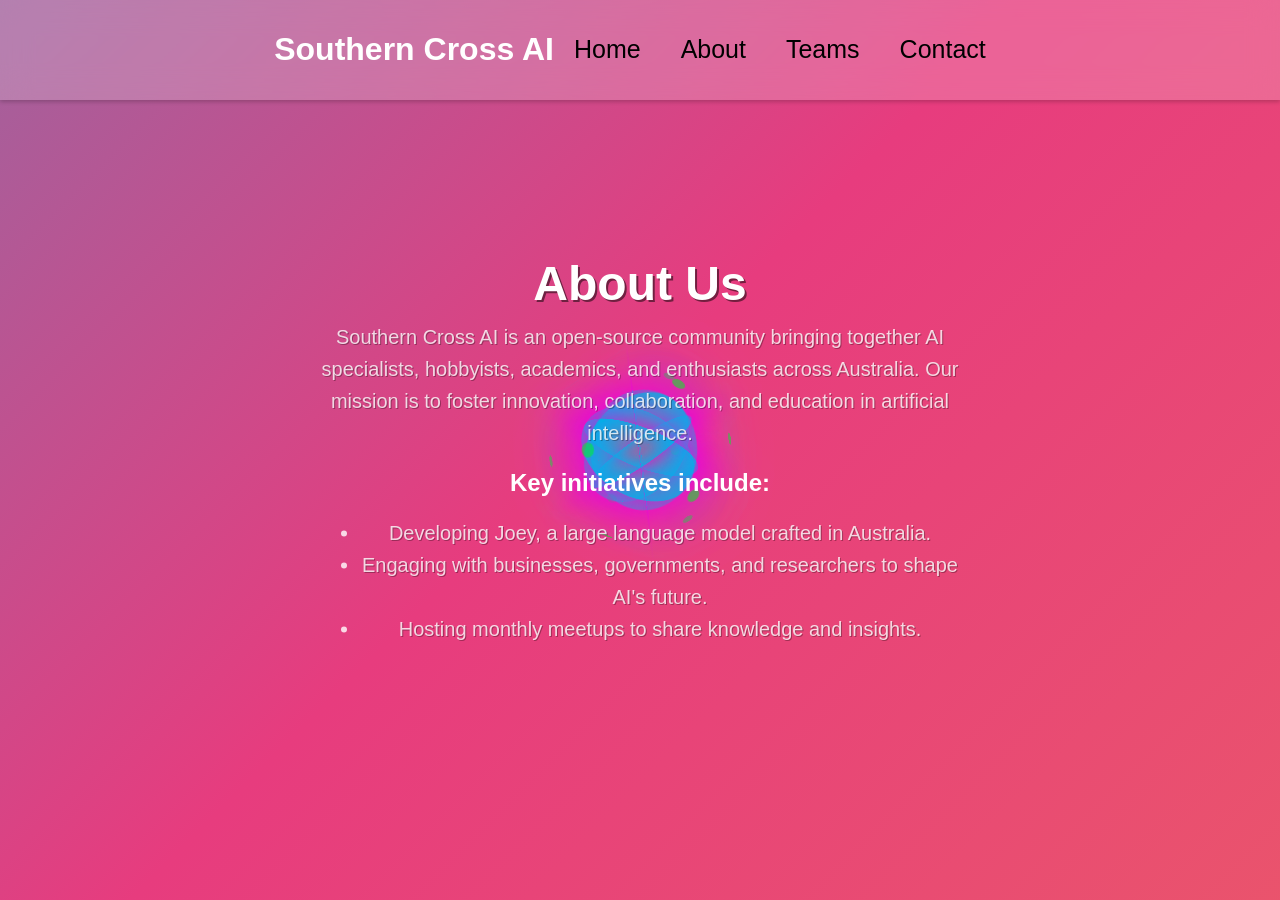
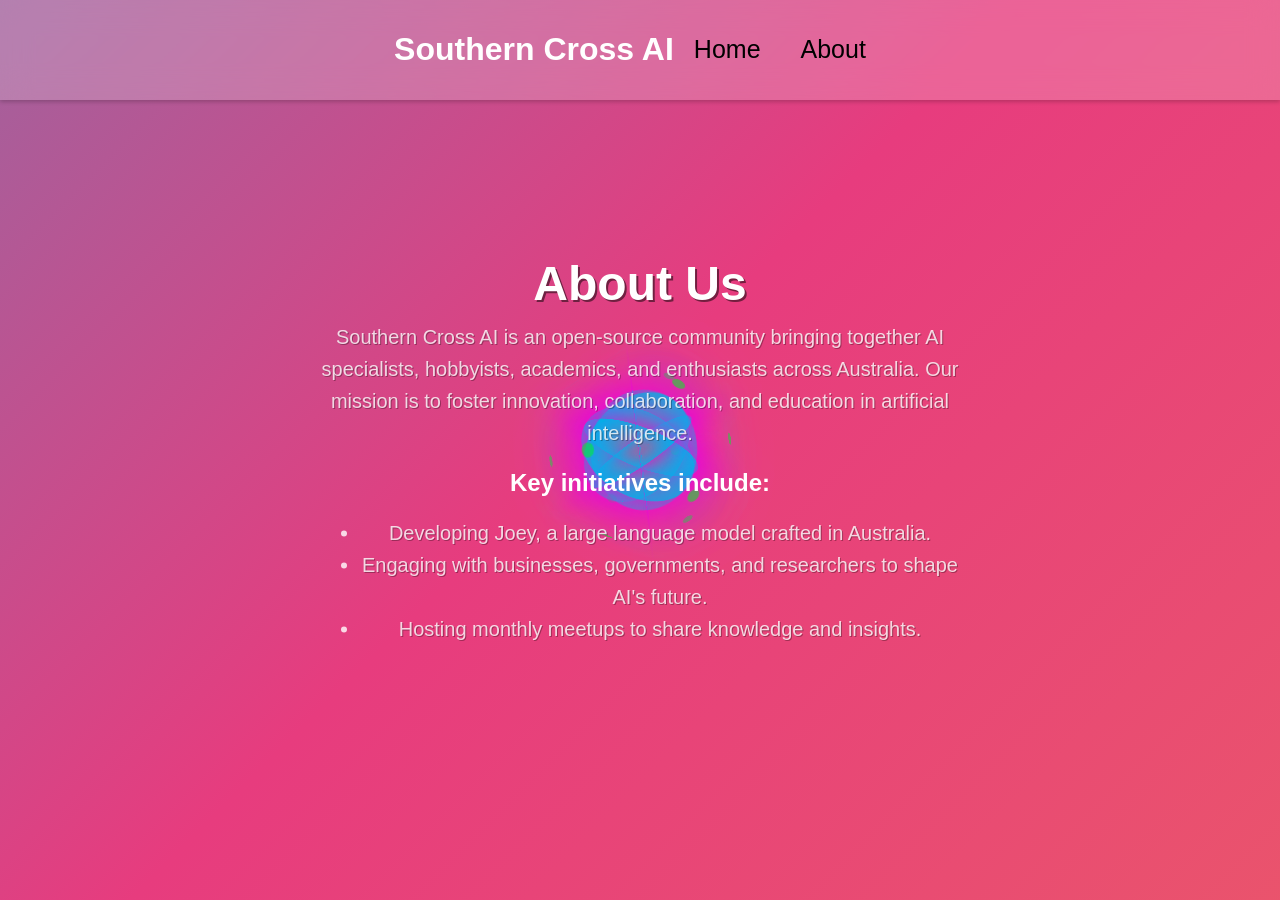
Before and after one commit to southern-cross-ai/southern-cross-ai.github.io, a Jekyll site: the page built from about/index.html, in a window 1280 px wide. Built offline with Jekyll 4.4.1, drawn with Linux system fonts in a browser that asks for light colours.

Commit message:
Update default.html

```diff
--- a/_layouts/default.html
+++ b/_layouts/default.html
@@ -14,8 +14,6 @@
                 <ul>
                     <li><a href="/">Home</a></li>
                     <li><a href="/about/">About</a></li>
-                     <li><a href="/teams/">Teams</a></li>
-                    <li><a href="/contact.html">Contact</a></li>
                 </ul>
             </nav>
         </div>
```
